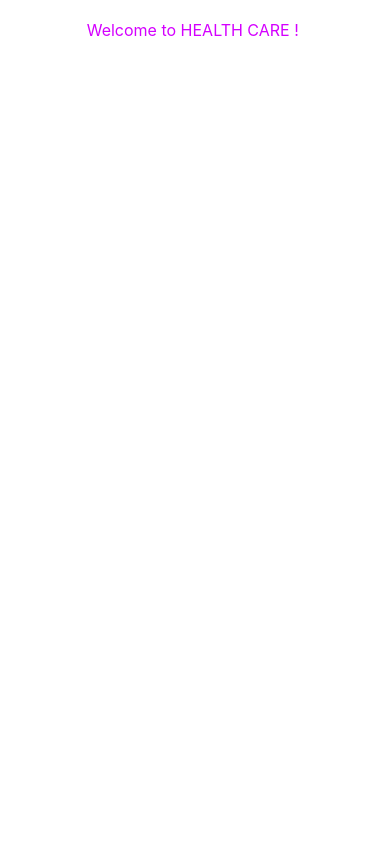
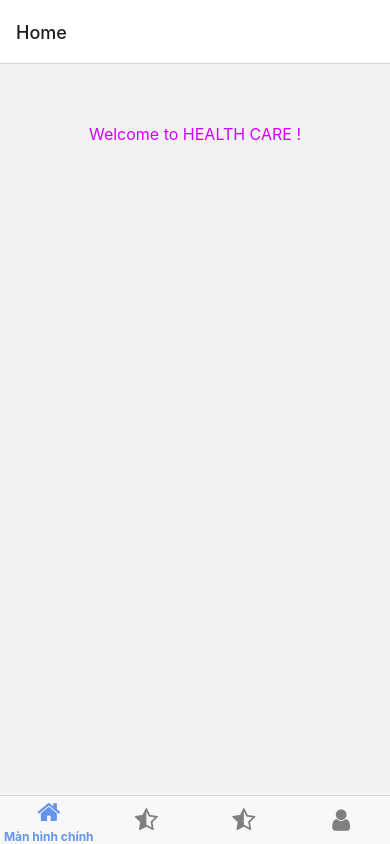
Before and after one commit to NhatLeNguyen/mobile-app-healthcare, a React Native app: screen /Home in a window 390 px wide. Built offline with nearby package versions, Linux system fonts and the light colour scheme.

Commit message:
navigator

```diff
--- a/App.js
+++ b/App.js
@@ -1,11 +1,68 @@
 import React, { useState, useEffect } from "react";
-import { View, StyleSheet } from "react-native";
+import { View, StyleSheet , Text} from "react-native";
+import { NavigationContainer } from "@react-navigation/native";
+import { createBottomTabNavigator } from "@react-navigation/bottom-tabs";
+import { Ionicons, FontAwesome } from '@expo/vector-icons'
+// Screens
 import HomeScreen from "./src/screens/HomeScreen";
+
+
+const Tab = createBottomTabNavigator();
+
 export default function App() {
   return (
-    <View style={styles.container}>
-      <HomeScreen />
-    </View>
+    <NavigationContainer>
+      <Tab.Navigator screenOptions={({route}) => ({
+        tabBarIcon: ({focused, color, size}) => {
+          let iconName;
+          color = focused
+              ? '#6495ED'
+              : 'gray'
+          if(route.name === 'Home'){
+            iconName = focused
+              ? 'information'
+              : 'information'
+            return <FontAwesome name="home" size={size} color={color} />
+          } else if (route.name === "Empty"){
+            return <FontAwesome name='star-half-empty' size={size} color={color} />
+          } else if (route.name === "Empty1"){
+            return <FontAwesome name='star-half-empty' size={size} color={color} />
+          } else if(route.name === 'User'){
+            return <FontAwesome name='user' size={size} color={color} />
+          }
+        },
+        tabBarLabel: ({ focused, color }) => { // Add tabBarLabel
+          let label;
+          if (route.name === 'Home') {
+            if(focused){
+              return <Text style={{ color: focused ? '#6495ED' : 'gray', fontSize: 12, fontWeight:'bold'}}>Màn hình chính</Text>
+            }
+          } else if (route.name === 'Empty') {
+            if(focused){
+              return <Text style={{ color: focused ? '#6495ED' : 'gray', fontSize: 12, fontWeight:'bold'}}>Empty</Text>;
+            }
+          } else if (route.name === 'Empty1') {
+            if(focused){
+              return <Text style={{ color: focused ? '#6495ED' : 'gray', fontSize: 12, fontWeight:'bold'}}>Empty1</Text>;
+            }
+          } else if (route.name === 'User') {
+            if(focused){
+              return <Text style={{ color: focused ? '#6495ED' : 'gray', fontSize: 12, fontWeight:'bold'}}>Hồ sơ</Text>;
+            }
+          }
+          return null
+        },
+        tabBarStyle: {
+          backgroundColor: '#F8F8F8', // Màu nền của tabBar
+        }
+      })}
+      >
+        <Tab.Screen name='Home' component={HomeScreen} />
+        <Tab.Screen name='Empty' component={HomeScreen} />
+        <Tab.Screen name='Empty1' component={HomeScreen} />
+        <Tab.Screen name='User' component={HomeScreen} />
+      </Tab.Navigator>
+    </NavigationContainer>
   );
 }
 
--- a/package.json
+++ b/package.json
@@ -3,7 +3,7 @@
   "version": "1.0.0",
   "main": "index.js",
   "scripts": {
-    "start": "expo start --dev-client",
+    "start": "expo start --tunnel",
     "android": "expo run:android",
     "ios": "expo run:ios",
     "web": "expo start --web"
--- a/src/screens/HomeScreen.js
+++ b/src/screens/HomeScreen.js
@@ -5,14 +5,14 @@ export default class HomeScreen extends Component {
   render() {
     return (
       <View style={styles.container}>
-        <Text style={styles.text}>Welcome to HEALTH CARE ! </Text>
+        <Text style={styles.text}>Welcome to HEALTH CARE !</Text>
       </View>
     );
   }
 }
 const styles = StyleSheet.create({
   container: {
-    marginTop: 20,
+    marginTop: 60,
     alignItems: "center",
   },
   text: {
```
